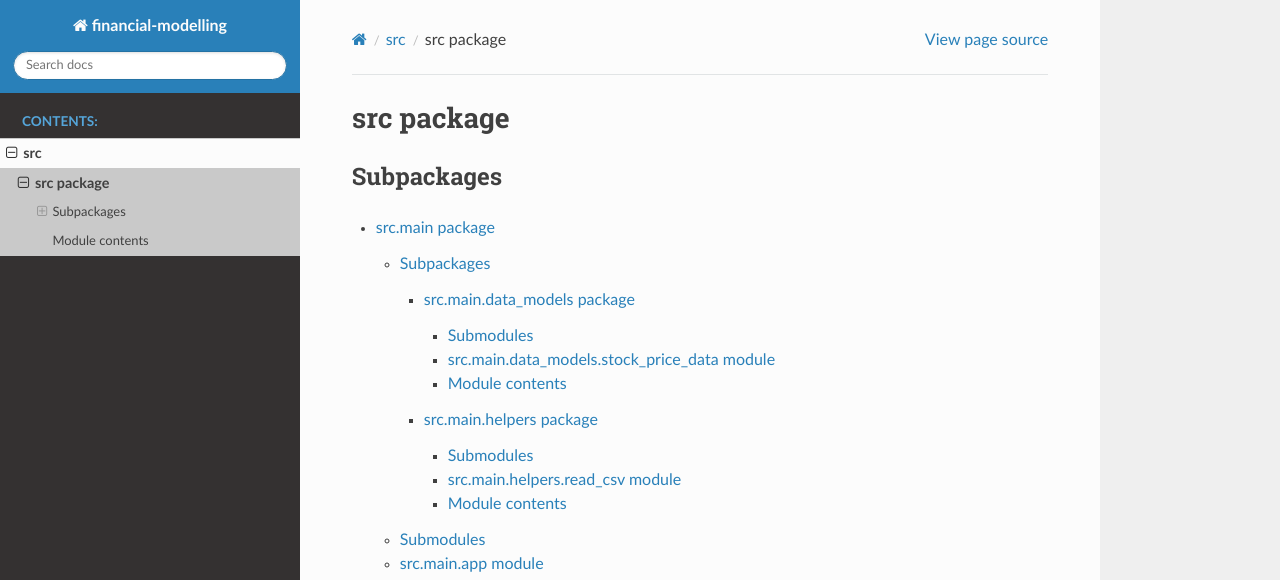
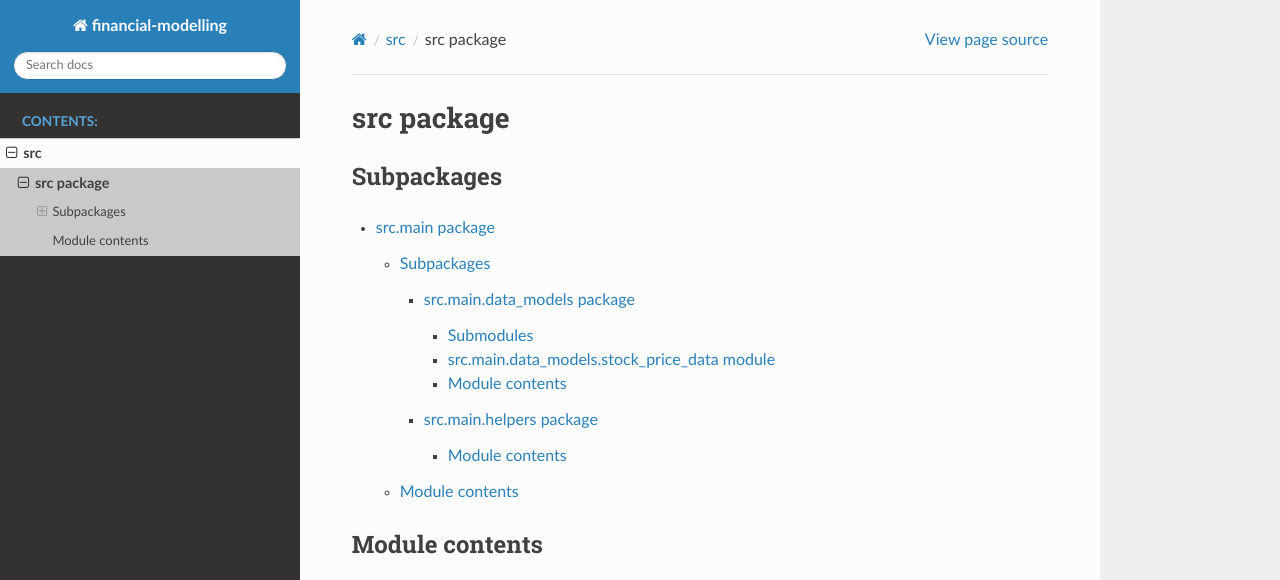
Before and after one commit to calvindotsg/financial-modelling, a Sphinx documentation site: the page built from docs/src.rst, in a window 1280 px wide and 969 px high, cut to the strip 0-580 px from the top of the window. Built offline with Sphinx 7.4.7 and the Read the Docs theme 2.0.0, drawn with Linux system fonts in a browser that asks for light colours.

Commit message:
fix redundant submodules listed causing error in Sphinx build

```diff
--- a/docs/src.main.helpers.rst
+++ b/docs/src.main.helpers.rst
@@ -1,16 +1,5 @@
 src.main.helpers package
 ========================
-
-Submodules
-----------
-
-src.main.helpers.read\_csv module
----------------------------------
-
-.. automodule:: src.main.helpers.read_csv
-   :members:
-   :undoc-members:
-   :show-inheritance:
 
 Module contents
 ---------------
--- a/docs/src.main.rst
+++ b/docs/src.main.rst
@@ -10,17 +10,6 @@ Subpackages
    src.main.data_models
    src.main.helpers
 
-Submodules
-----------
-
-src.main.app module
--------------------
-
-.. automodule:: src.main.app
-   :members:
-   :undoc-members:
-   :show-inheritance:
-
 Module contents
 ---------------
 
```
